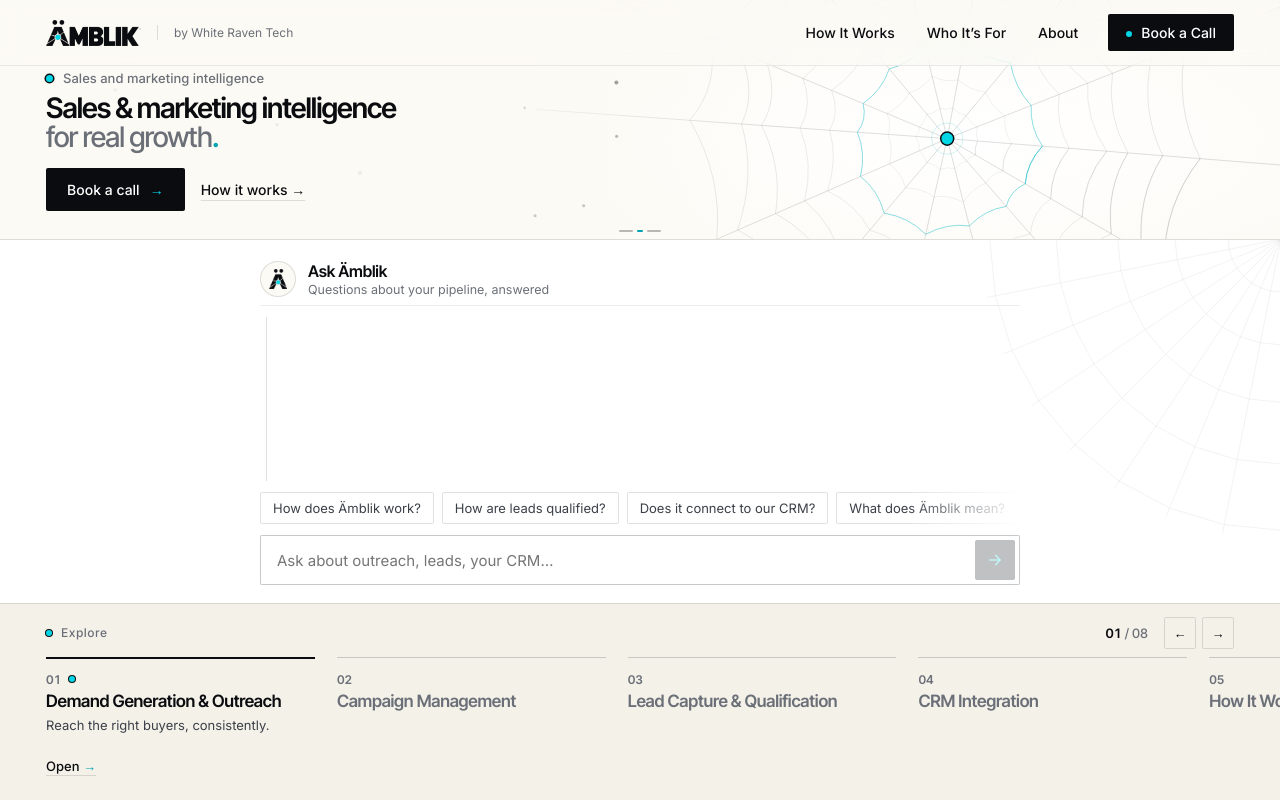
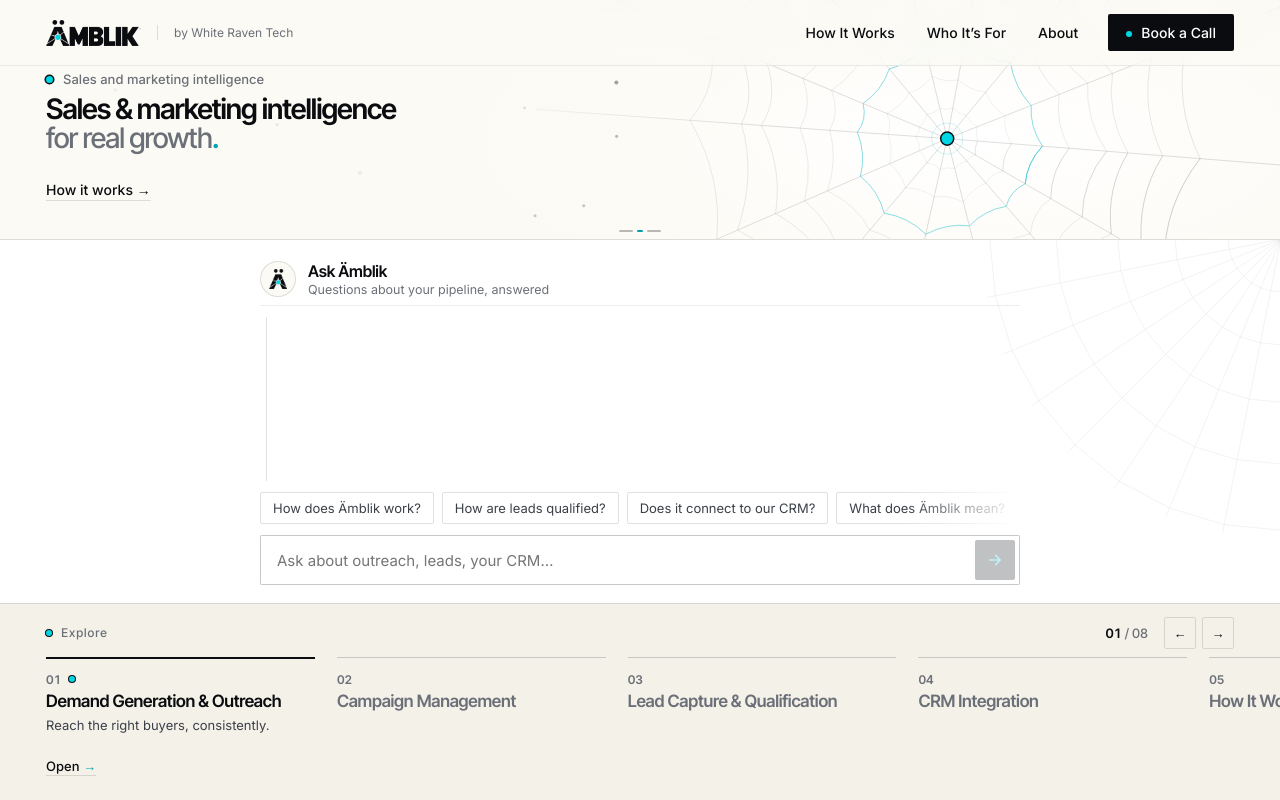
Before and after one commit to esibanda432-commits/AMBLIK, a React (Vite) app: page / in a window 1280 px wide. Built offline with nearby package versions, Linux system fonts and the light colour scheme.

Commit message:
Add files via upload

```diff
--- a/src/components/Banner.tsx
+++ b/src/components/Banner.tsx
@@ -1,5 +1,5 @@
 import { useCallback, useEffect, useLayoutEffect, useRef, useState } from 'react';
-import { company, type PanelId } from '../data/content';
+import type { PanelId } from '../data/content';
 import WebCanvas from './WebCanvas';
 import logoDark from '../assets/logo-dark.png';
 
@@ -221,9 +221,6 @@ export default function Banner({ onOpen }: { onOpen: (id: PanelId) => void }) {
         <h1><span>Sales &amp; marketing intelligence</span> <span className="h1-alt">for real growth<b>.</b></span></h1>
         <p className="hero-sub">Demand generation, campaign management, lead capture and CRM integration, delivered by White Raven Tech.</p>
         <div className="hero-actions">
-          <a className="btn btn-dark" href={company.callUrl} target="_blank" rel="noopener noreferrer" tabIndex={p < 0.5 ? -1 : 0}>
-            Book a call <span aria-hidden="true">→</span>
-          </a>
           <button type="button" className="btn-link" onClick={() => onOpen('how')} tabIndex={p < 0.5 ? -1 : 0}>How it works <span aria-hidden="true">→</span></button>
         </div>
       </div>
--- a/src/styles.css
+++ b/src/styles.css
@@ -111,6 +111,7 @@ a { color: inherit; }
 .hero-sub { margin: 0; max-width: 470px; color: var(--graphite); font-size: 15.5px; line-height: 1.55;
   max-height: calc(clamp(0, var(--q) * 1.6, 1) * 76px); opacity: clamp(0, calc(var(--q) * 2.2 - .3), 1); overflow: hidden; }
 .hero-actions { display: flex; gap: 12px; align-items: center; flex-wrap: wrap; }
+.hero-actions .btn-link { padding-left: 0; }
 
 /* Grip: a fine handle on the bottom edge */
 .grip {
@@ -127,8 +128,7 @@ a { color: inherit; }
 .banner.is-compact .hero-kicker { display: none; }
 .banner.is-compact .hero h1 { font-size: clamp(18px, calc(var(--h) * .13), 28px); }
 .banner.is-compact .hero h1 span { display: inline; }
-.banner.is-compact .hero-actions .btn-link { display: none; }
-.banner.is-compact .hero-actions .btn { padding: 8px 14px; font-size: 12.5px; }
+.banner.is-compact .hero-actions .btn-link { padding: 2px 0; font-size: 13px; }
 
 /* ---------- Conversation ---------- */
 .silk {
@@ -269,7 +269,7 @@ a { color: inherit; }
   .hero-actions .btn-link { font-size: 13px; }
   .banner.is-compact .hero { bottom: 8px; gap: 6px; }
   .banner.is-compact .hero h1 { font-size: 15.5px; line-height: 1.1; }
-  .banner.is-compact .hero-actions .btn { padding: 7px 12px; font-size: 12px; }
+  .banner.is-compact .hero-actions .btn-link { padding: 2px 0; font-size: 12.5px; }
   .corner-web { width: 46vw; }
   .msg { max-width: 94%; }
   .ix-col { flex-basis: 66vw; margin-right: 16px; padding-right: 12px; }
```
